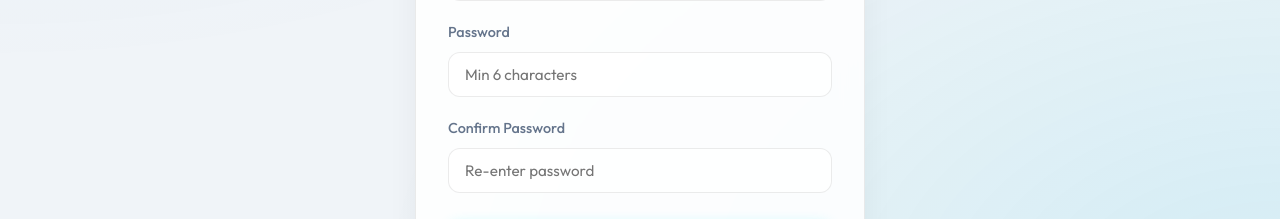
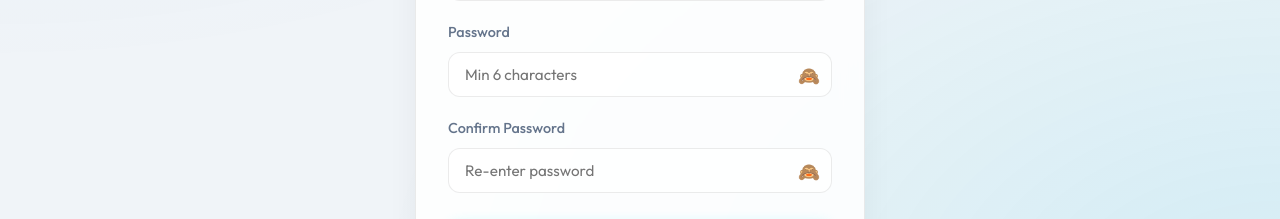
Before and after one commit to lalithareddy648/chinmaya_medicals, a React app in the folder frontend/: page /register in a window 1280 px wide. Shown: the part 499-718 px from the top of the page. Built offline with nearby package versions, Linux system fonts and the light colour scheme; the HTML template or start-up script is replaced by a standard one.

Commit message:
feat: add password visibility toggle in Login and Register forms

```diff
--- a/frontend/src/pages/Login.jsx
+++ b/frontend/src/pages/Login.jsx
@@ -8,6 +8,7 @@
   const [password, setPassword] = useState('');
   const [loading, setLoading] = useState(false);
   const [error, setError] = useState('');
+  const [showPassword, setShowPassword] = useState(false);
   const navigate = useNavigate();
 
   // If already logged in, redirect to home
@@ -65,14 +66,33 @@
 
         <div className="form-group" style={{ marginBottom: 0 }}>
           <label className="form-label">Password</label>
+          <div style={{ position: 'relative' }}>
             <input
-            type="password"
+              type={showPassword ? 'text' : 'password'}
               className="form-control"
               placeholder="••••••••"
               value={password}
               onChange={(e) => setPassword(e.target.value)}
+              style={{ paddingRight: '2.5rem' }}
               required
             />
+            <button
+              type="button"
+              onClick={() => setShowPassword(!showPassword)}
+              style={{
+                position: 'absolute',
+                right: '0.75rem',
+                top: '50%',
+                transform: 'translateY(-50%)',
+                background: 'transparent',
+                border: 'none',
+                cursor: 'pointer',
+                fontSize: '1.1rem'
+              }}
+            >
+              {showPassword ? '👁️' : '🙈'}
+            </button>
+          </div>
         </div>
 
         <button type="submit" className="btn btn-primary" style={{ width: '100%', marginTop: '0.5rem' }} disabled={loading}>
--- a/frontend/src/pages/Register.jsx
+++ b/frontend/src/pages/Register.jsx
@@ -8,6 +8,8 @@
   const [email, setEmail] = useState('');
   const [password, setPassword] = useState('');
   const [confirmPassword, setConfirmPassword] = useState('');
+  const [showPassword, setShowPassword] = useState(false);
+  const [showConfirmPassword, setShowConfirmPassword] = useState(false);
   const [loading, setLoading] = useState(false);
   const [error, setError] = useState('');
   const navigate = useNavigate();
@@ -88,26 +90,64 @@
 
         <div className="form-group" style={{ marginBottom: 0 }}>
           <label className="form-label">Password</label>
+          <div style={{ position: 'relative' }}>
             <input
-            type="password"
+              type={showPassword ? 'text' : 'password'}
               className="form-control"
               placeholder="Min 6 characters"
               value={password}
               onChange={(e) => setPassword(e.target.value)}
+              style={{ paddingRight: '2.5rem' }}
               required
             />
+            <button
+              type="button"
+              onClick={() => setShowPassword(!showPassword)}
+              style={{
+                position: 'absolute',
+                right: '0.75rem',
+                top: '50%',
+                transform: 'translateY(-50%)',
+                background: 'transparent',
+                border: 'none',
+                cursor: 'pointer',
+                fontSize: '1.1rem'
+              }}
+            >
+              {showPassword ? '👁️' : '🙈'}
+            </button>
+          </div>
         </div>
 
         <div className="form-group" style={{ marginBottom: 0 }}>
           <label className="form-label">Confirm Password</label>
+          <div style={{ position: 'relative' }}>
             <input
-            type="password"
+              type={showConfirmPassword ? 'text' : 'password'}
               className="form-control"
               placeholder="Re-enter password"
               value={confirmPassword}
               onChange={(e) => setConfirmPassword(e.target.value)}
+              style={{ paddingRight: '2.5rem' }}
               required
             />
+            <button
+              type="button"
+              onClick={() => setShowConfirmPassword(!showConfirmPassword)}
+              style={{
+                position: 'absolute',
+                right: '0.75rem',
+                top: '50%',
+                transform: 'translateY(-50%)',
+                background: 'transparent',
+                border: 'none',
+                cursor: 'pointer',
+                fontSize: '1.1rem'
+              }}
+            >
+              {showConfirmPassword ? '👁️' : '🙈'}
+            </button>
+          </div>
         </div>
 
         <button type="submit" className="btn btn-primary" style={{ width: '100%', marginTop: '0.5rem' }} disabled={loading}>
```
Lines whose indentation alone changed are shown as unchanged.
